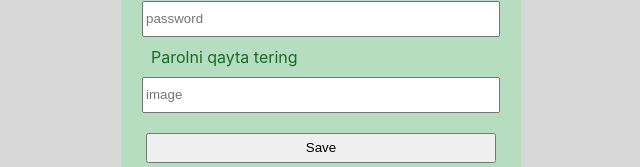
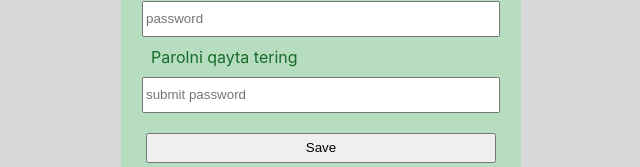
Before and after one commit to Akhrasmiy/nt_project, a React (Create React App) app: page /regester in a window 1280 px wide. Shown: the part 464-631 px from the top of the page, without its empty margins (319-959 px from the left). Built offline with nearby package versions, Linux system fonts and the light colour scheme.

Commit message:
stengs place holder

```diff
--- a/src/components/regester.jsx
+++ b/src/components/regester.jsx
@@ -34,7 +34,7 @@ const Regester = () => {
             <label htmlFor="password">Parol kiriting</label>
             <input type={'password'} placeholder='password' id='password' ref={passwordref} />
             <label htmlFor="submitpassword">Parolni qayta tering</label>
-            <input type={'password'} placeholder='image' id='submitpassword' ref={submitpasswordref} />
+            <input type={'password'} placeholder='submit password' id='submitpassword' ref={submitpasswordref} />
 
 
             <button className='nomsizbutton' onClick={() => {
```
